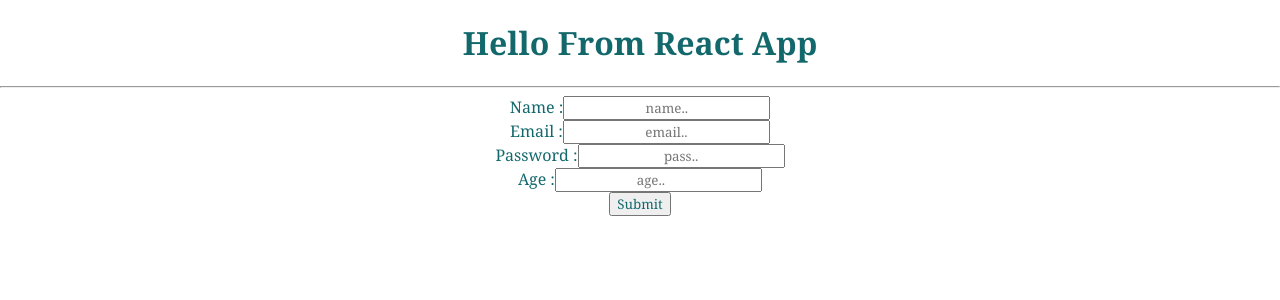
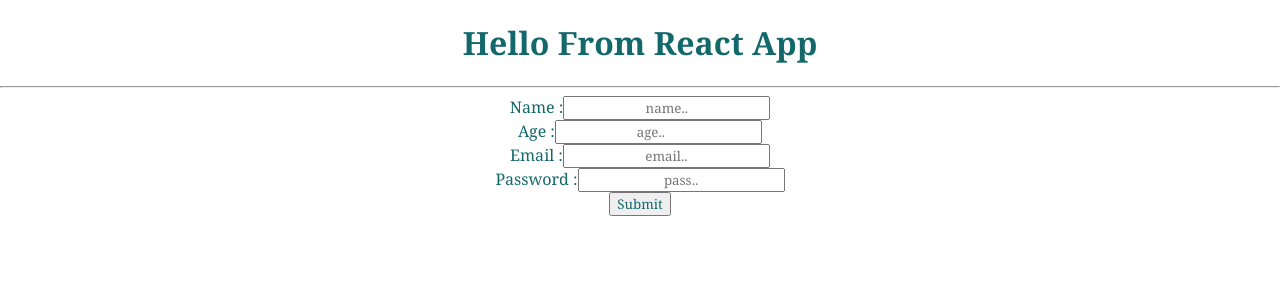
Before and after one commit to amareshcoding/React-revisit, a React (Create React App) app in the folder react-intro/: page / in a window 1280 px wide. Shown: the top 300 px of the page. Built offline with nearby package versions, Linux system fonts and the light colour scheme.

Commit message:
form managment component

```diff
--- a/react-intro/src/components/form/Form.jsx
+++ b/react-intro/src/components/form/Form.jsx
@@ -1,24 +1,74 @@
 import React from 'react';
+import { useState } from 'react';
 
 const Form = () => {
+  const [formData, setFormData] = useState({
+    name: '',
+    age: '',
+    email: '',
+    pass: '',
+  });
+  const handdleChange = (e) => {
+    const { name, value } = e.target;
+    console.log(name, value);
+    setFormData({
+      ...formData,
+      [name]: value,
+    });
+  };
+  const handdleSubmit = (e) => {
+    e.preventDefault();
+    //
+    console.log(formData);
+//     setFormData({
+//       name: '',
+//       age: '',
+//       email: '',
+//       pass: '',
+//     });
+  };
   return (
     <div>
-      <form>
+      <form onSubmit={handdleSubmit}>
         <div>
           <label htmlFor="">Name :</label>
-          <input type="text" placeholder='name..' />
+          <input
+            type="text"
+            placeholder="name.."
+            name="name"
+            value={formData.name}
+            onChange={handdleChange}
+          />
+        </div>
+        <div>
+          <label htmlFor="">Age :</label>
+          <input
+            type="number"
+            placeholder="age.."
+            name="age"
+            value={formData.age}
+            onChange={handdleChange}
+          />
         </div>
         <div>
           <label htmlFor="">Email :</label>
-          <input type="email" placeholder='email..' />
+          <input
+            type="email"
+            placeholder="email.."
+            name="email"
+            value={formData.email}
+            onChange={handdleChange}
+          />
         </div>
         <div>
           <label htmlFor="">Password :</label>
-          <input type="password" placeholder='pass..'  />
-        </div>
-        <div>
-          <label htmlFor="">Age :</label>
-          <input type="number" placeholder='age..' />
+          <input
+            type="password"
+            placeholder="pass.."
+            name="pass"
+            value={formData.pass}
+            onChange={handdleChange}
+          />
         </div>
         <div>
           <input type="submit" />
```
